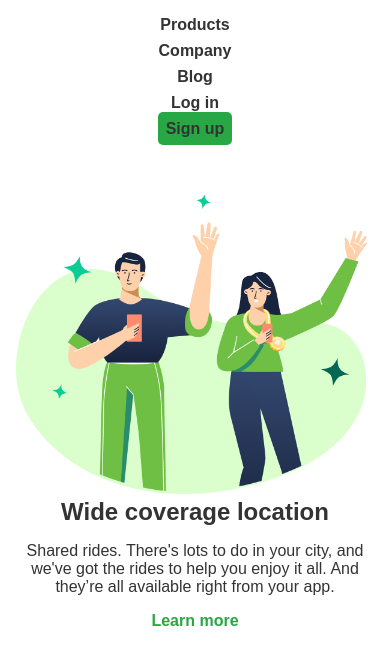
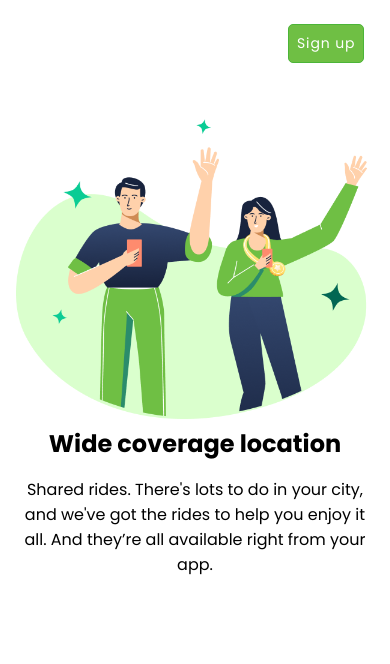
Before and after one commit to AlanGomes-Dev/Wide-Covarege, a plain HTML site: page index.html in a window 390 px wide. Drawn offline with Linux system fonts and the light colour scheme.

Commit message:
Adjust responsiveness and color

```diff
--- a/index.html
+++ b/index.html
@@ -1,11 +1,16 @@
 <!DOCTYPE html>
 <html lang="en">
+
 <head>
     <meta charset="UTF-8">
     <meta name="viewport" content="width=device-width, initial-scale=1.0">
     <title>Responsive Web Page</title>
     <link rel="stylesheet" href="styles.css">
+    <link rel="preconnect" href="https://fonts.googleapis.com">
+    <link rel="preconnect" href="https://fonts.gstatic.com" crossorigin>
+    <link href="https://fonts.googleapis.com/css2?family=Poppins:wght@400;500;700&display=swap" rel="stylesheet">
 </head>
+
 <body>
     <header>
         <nav class="navbar">
@@ -25,10 +30,12 @@
         </div>
         <div class="text-container">
             <h1>Wide coverage location</h1>
-            <p>Shared rides. There's lots to do in your city, and we've got the rides to help you enjoy it all. And they’re all available right from your app.</p>
+            <p>Shared rides. There's lots to do in your city, and we've got the rides to help you enjoy it all. And
+                they’re all available right from your app.</p>
             <a href="#" class="learn-more">Learn more</a>
         </div>
 
     </section>
 </body>
+
 </html>
--- a/styles.css
+++ b/styles.css
@@ -3,12 +3,9 @@
     margin: 0;
     padding: 0;
     box-sizing: border-box;
+    font-family: "Poppins", sans-serif;
 }
 
-body {
-    font-family: Arial, sans-serif;
-    color: #333;
-}
 
 .navbar {
     background-color: #fff;
@@ -27,14 +24,19 @@ body {
 .navbar ul li a {
     text-decoration: none;
     color: #333;
-    font-weight: bold;
+    font-family: Poppins;
+    font-size: 14px;
+    font-weight: 400;
+    line-height: 21px;
+    letter-spacing: 0.875px;
 }
 
 .sign-up {
-    color: #fff;
-    background-color: #28a745;
+    background: #6FBF44;
+    border: 1px solid #4CB538;
     padding: 0.5rem 1rem;
     border-radius: 5px;
+    color: #fff !important; /* Forçar a cor branca */
 }
 
 /* Hero Section */
@@ -50,18 +52,18 @@ body {
 }
 
 .text-container h1 {
-    font-size: 2rem;
+    font-size: 4rem;
     margin-bottom: 1rem;
 }
 
 .text-container p {
     margin-bottom: 1rem;
+
 }
 
 .learn-more {
-    color: #28a745;
+    color: #6FBF44;
     text-decoration: none;
-    font-weight: bold;
 }
 
 .image-container {
@@ -71,10 +73,11 @@ body {
 .hero-image {
     width: 100%;
     height: auto;
+
 }
 
 /* Responsive Design */
-@media (max-width: 768px) {
+@media (max-width: 820px) {
     .hero {
         flex-direction: column;
         text-align: center;
@@ -90,23 +93,16 @@ body {
 }
 
 @media (max-width: 480px) {
-    .navbar ul {
-        flex-direction: column;
-        align-items: center;
-        gap: 0.5rem;
-    }
 
-    .navbar ul li {
-        text-align: center;
-    }
-
-    .navbar {
-        flex-direction: column;
+    a{
+        display: none;
     }
 
     .sign-up {
+        display: block;
         padding: 0.5rem;
         margin-top: 0.5rem;
+        margin-left: 13rem;
     }
 
     .text-container h1 {
```
